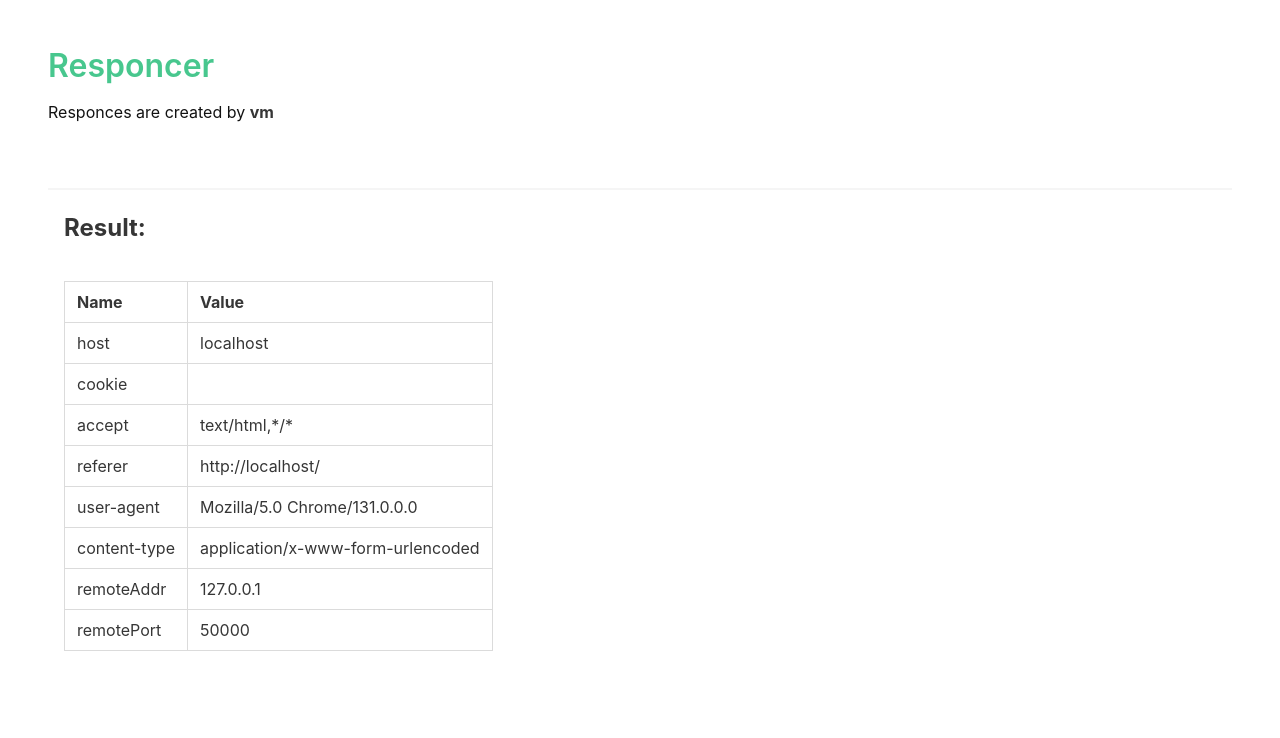
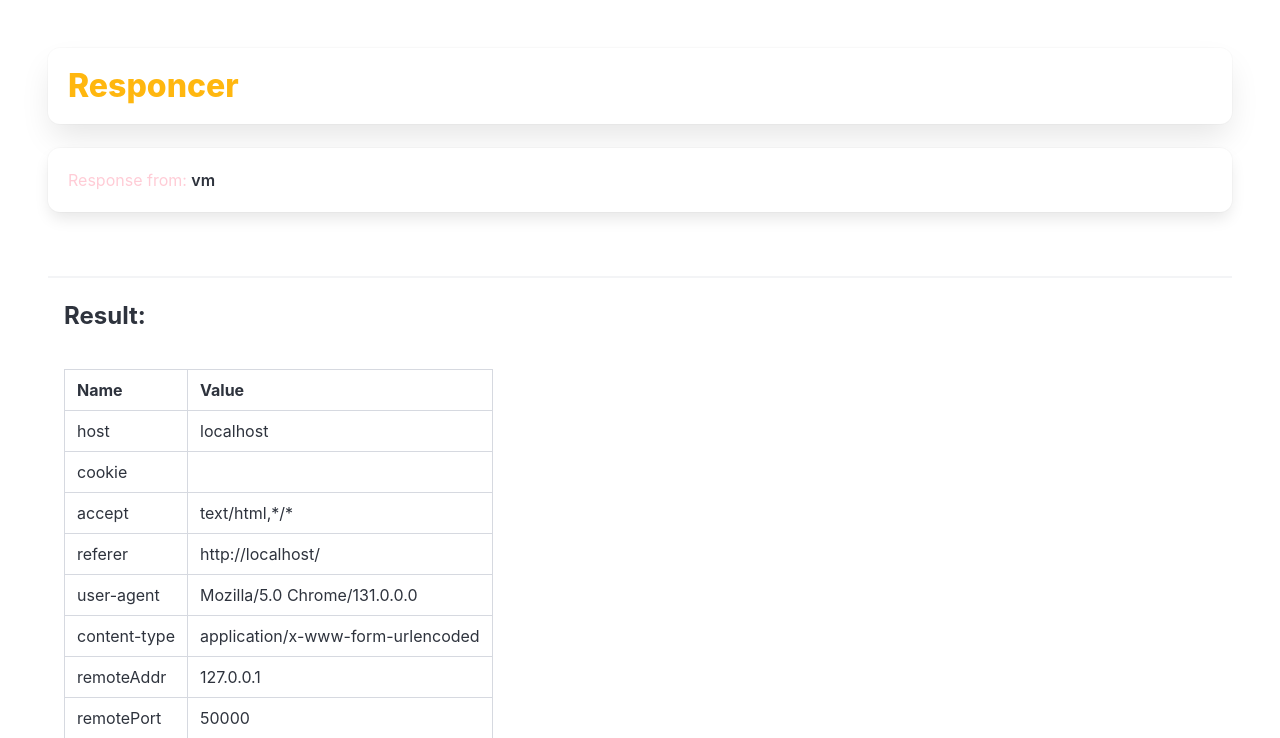
Before and after one commit to vladtara/responcer, a FastAPI app: page / in a window 1280 px wide. Shown: the top 738 px of the page. Run offline with FastAPI, Linux system fonts and the light colour scheme.

Commit message:
fix templates

```diff
--- a/templates/index.html
+++ b/templates/index.html
@@ -6,16 +6,16 @@
     <meta name="viewport" content="width=device-width, initial-scale=1">
     <title>Responcer</title>
     <link id="favicon" rel="icon" type="image/x-icon" href="static/favicon.ico">
-    <link rel="stylesheet" href="https://cdn.jsdelivr.net/npm/bulma@0.9.4/css/bulma.min.css">
+    <link rel="stylesheet" href="https://cdn.jsdelivr.net/npm/bulma@1.0.0/css/bulma.min.css">
 </head>
 
 <body>
     <section class="section">
         <div class="content">
-            <h1 class="has-text-success">
+            <h1 class="has-text-warning box">
                 Responcer
             </h1>
-            <p class="has-text-black-bis">Responces are created by <strong>{{hostname}}</strong></p>
+            <p class="has-text-danger-light box">Response from: <strong>{{hostname}}</strong></p>
             <br>
         </div>
         <hr>
```
